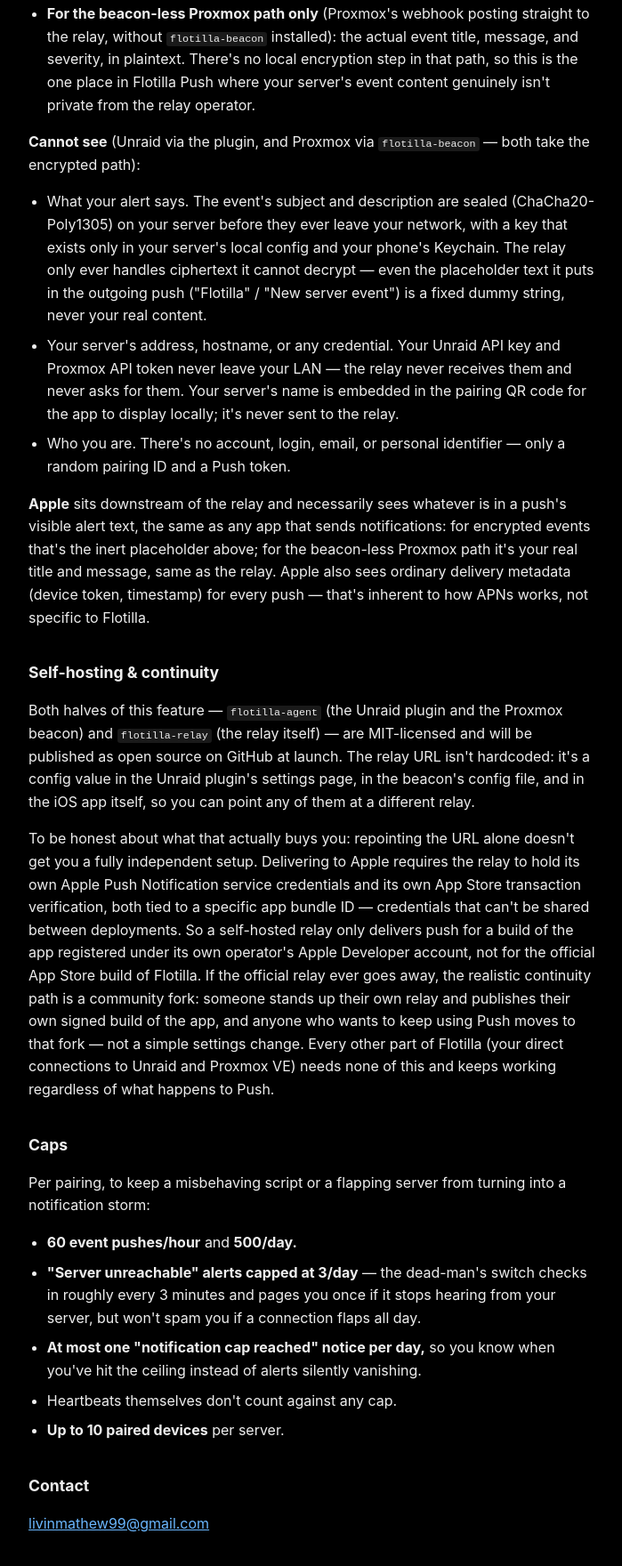
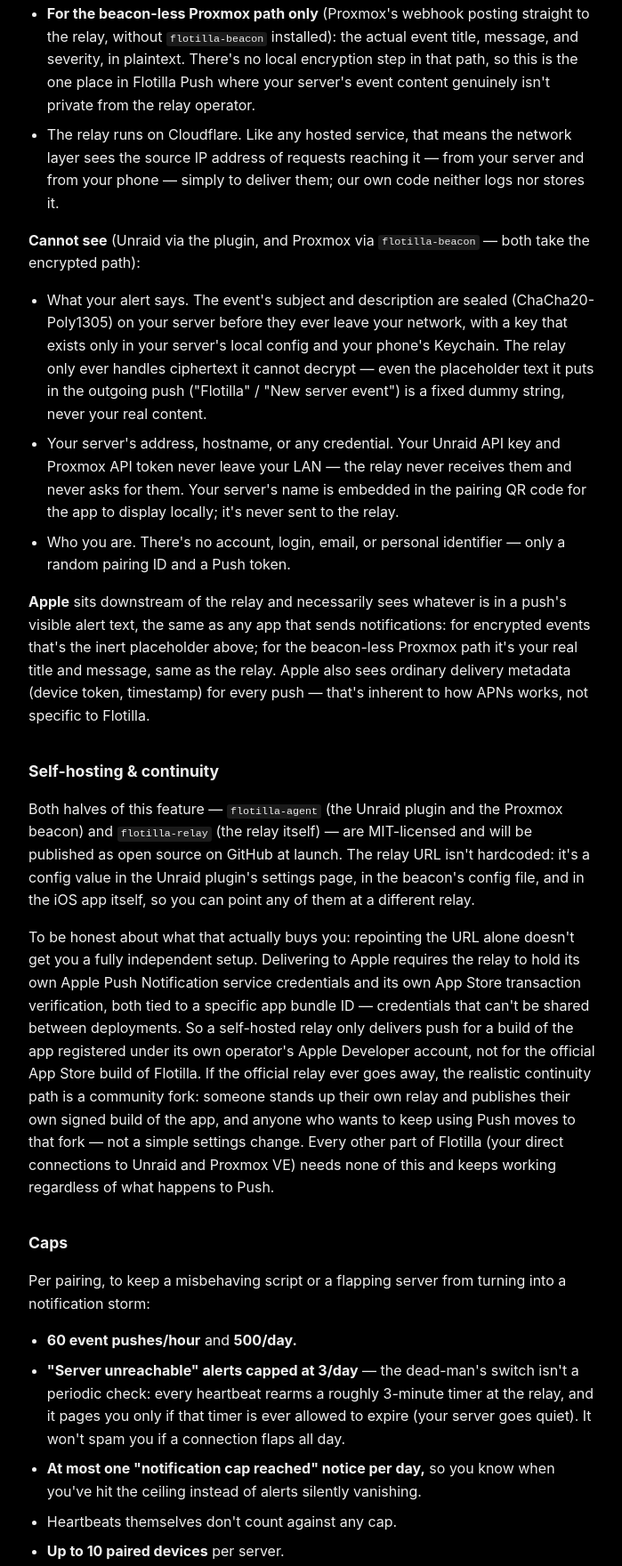
Before and after one commit to Livin21/resume-site, a website: page public/flotilla/push.html in a window 1280 px wide. Shown: the part 1200-2960 px from the top of the page at 89% size, without its empty margins (288-987 px from the left). Drawn offline with Linux system fonts and the light colour scheme.

Commit message:
fix: correct reset-pairing claim, disclose relay IP visibility, fix dead-man phrasing
Mirrors homelab-app@367f3a2 (branch flotilla-push). Corrects the
overclaimed "Reset pairing deletes the device token" sentence now
that the relay/agent actually support a full server-side revoke,
discloses that the Cloudflare-hosted relay's network layer sees
source IPs, and fixes the dead-man-switch description (heartbeat
rearms a timer; it isn't a periodic check).

```diff
--- a/public/flotilla/push.html
+++ b/public/flotilla/push.html
@@ -61,6 +61,9 @@
         event title, message, and severity, in plaintext. There's no local encryption step
         in that path, so this is the one place in Flotilla Push where your server's event
         content genuinely isn't private from the relay operator.</li>
+    <li>The relay runs on Cloudflare. Like any hosted service, that means the network layer
+        sees the source IP address of requests reaching it — from your server and from your
+        phone — simply to deliver them; our own code neither logs nor stores it.</li>
   </ul>
   <p><strong>Cannot see</strong> (Unraid via the plugin, and Proxmox via
      <code>flotilla-beacon</code> — both take the encrypted path):</p>
@@ -111,8 +114,9 @@
   <ul>
     <li><strong>60 event pushes/hour</strong> and <strong>500/day.</strong></li>
     <li><strong>"Server unreachable" alerts capped at 3/day</strong> — the dead-man's
-        switch checks in roughly every 3 minutes and pages you once if it stops hearing
-        from your server, but won't spam you if a connection flaps all day.</li>
+        switch isn't a periodic check: every heartbeat rearms a roughly 3-minute timer at
+        the relay, and it pages you only if that timer is ever allowed to expire (your
+        server goes quiet). It won't spam you if a connection flaps all day.</li>
     <li><strong>At most one "notification cap reached" notice per day,</strong> so you
         know when you've hit the ceiling instead of alerts silently vanishing.</li>
     <li>Heartbeats themselves don't count against any cap.</li>
```
Also changed, not shown: public/flotilla/privacy.html (+4 -2 lines).
